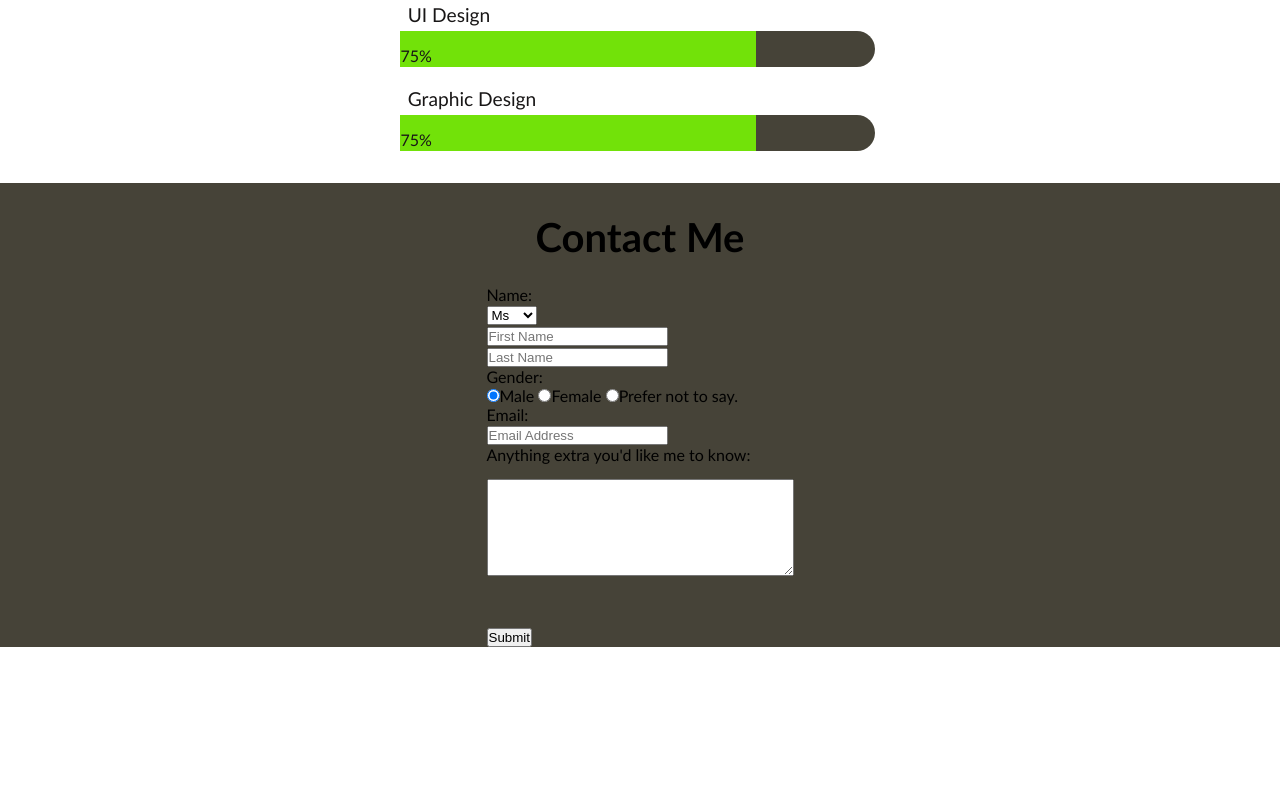
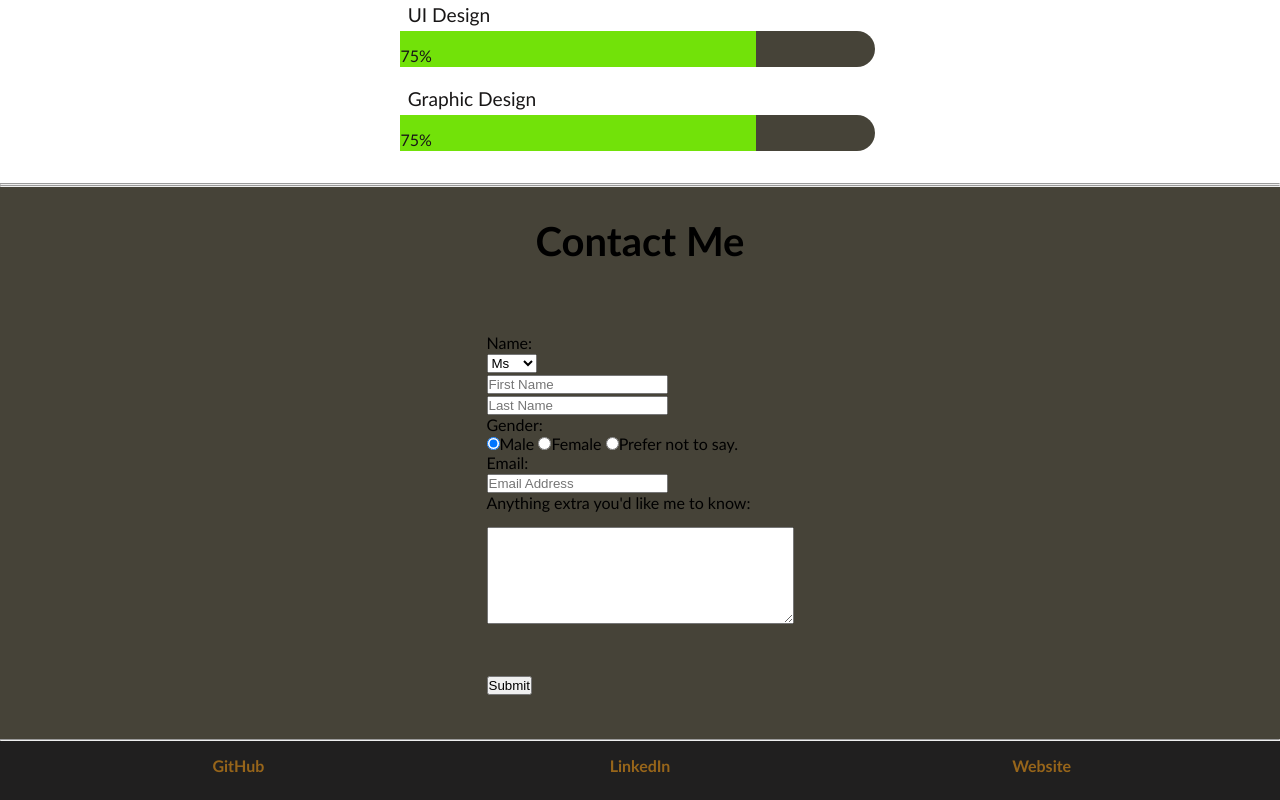
Before and after one commit to AaishaFisher/AAIFIS226_FTC2306_GroupB_AaishaFisher_ITW9, a plain HTML site: page index.html in a window 1280 px wide. Shown: the part 2446-3246 px from the top of the page. Before the commit the page ends 3093 px from the top, so only its background shows below. Drawn offline with Linux system fonts and the light colour scheme.

Commit message:
footer with links
added the footer with design and links

```diff
--- a/css/style.css
+++ b/css/style.css
@@ -440,6 +440,7 @@ form { /* the entire form*/
   justify-content: center;
   align-items: center;
   width: 100%;
+  height: 450px;
 
 }
 
@@ -474,6 +475,40 @@ form { /* the entire form*/
 
 
 
+/*the footer with social media links*/
+
+footer {
+  display: grid;
+  grid-template-columns: repeat(3, 1fr);
+  grid-gap: 5px;
+  padding-bottom: 25px;
+  padding-top: 15px;
+  padding-left: 40px;
+  padding-right: 40px;
+  background-color: #201f1f;
+
+}
+footer a {
+
+  text-decoration: none;
+ font-weight: bolder;
+  text-align: center;
+  color: #97651a;
+  transition: all .5s ease;
+}
+
+footer a:hover {
+  border: 1px solid greenyellow;
+  font-weight: bolder;
+  color: #ddc5c5;
+  border-radius: 15px;
+  padding: 10px;
+  box-shadow: 0px 0px 10px rgb(42, 253, 23);
+
+
+}
+
+
 
 /*The portfolio grid
 
--- a/index.html
+++ b/index.html
@@ -221,8 +221,8 @@
 
 
 </section>
-
-
+<hr>
+<hr>
 
 <!--THE CONTACT SECTION + FORM-->
 <section class="contactme">
@@ -317,6 +317,15 @@
 </section>
 
 
+<hr>
+<footer>
+    <a href="https://github.com/AaishaFisher">GitHub</a>
+    <a href="https://www.linkedin.com/in/aai-sha-fisher-4b4aa7207/">LinkedIn</a>
+    <a href="https://www.instagram.com/mywebsite">Website</a>
+  </footer>
+
+
+
 
 <!--The photo grid portfolio
 
```
